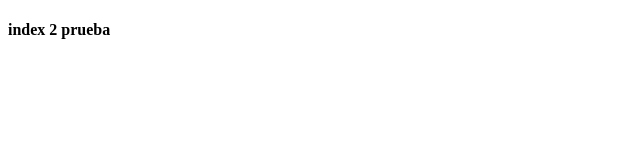
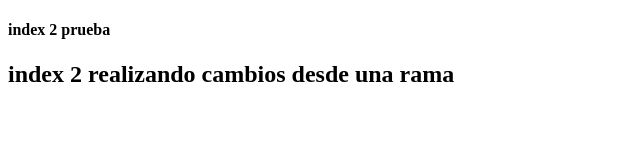
Before and after one commit to juanchopro01/webgit, a plain HTML site: page archivo2t.html in a window 1280 px wide. Shown: the whole page, without its empty margins (0-640 px from the left). Drawn offline with Linux system fonts and the light colour scheme.

Commit message:
actualizacion del archivo en la rama b

```diff
--- a/archivo2t.html
+++ b/archivo2t.html
@@ -7,5 +7,6 @@
 </head>
 <body>
     <h4>index 2 prueba</h4>
+    <h2>index 2 realizando cambios desde una rama</h2>
 </body>
 </html>
```
